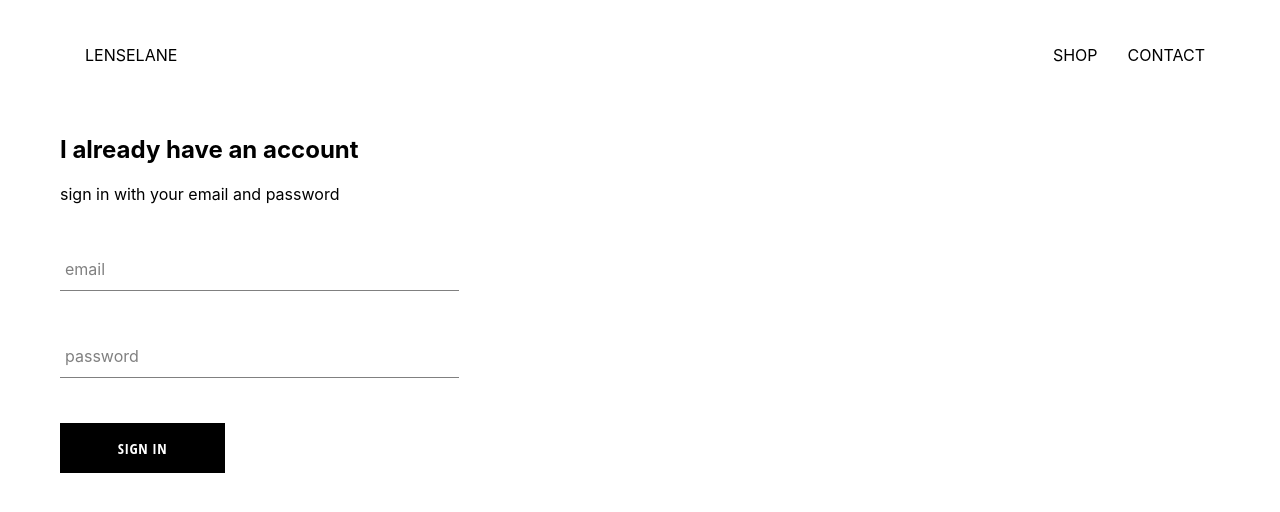
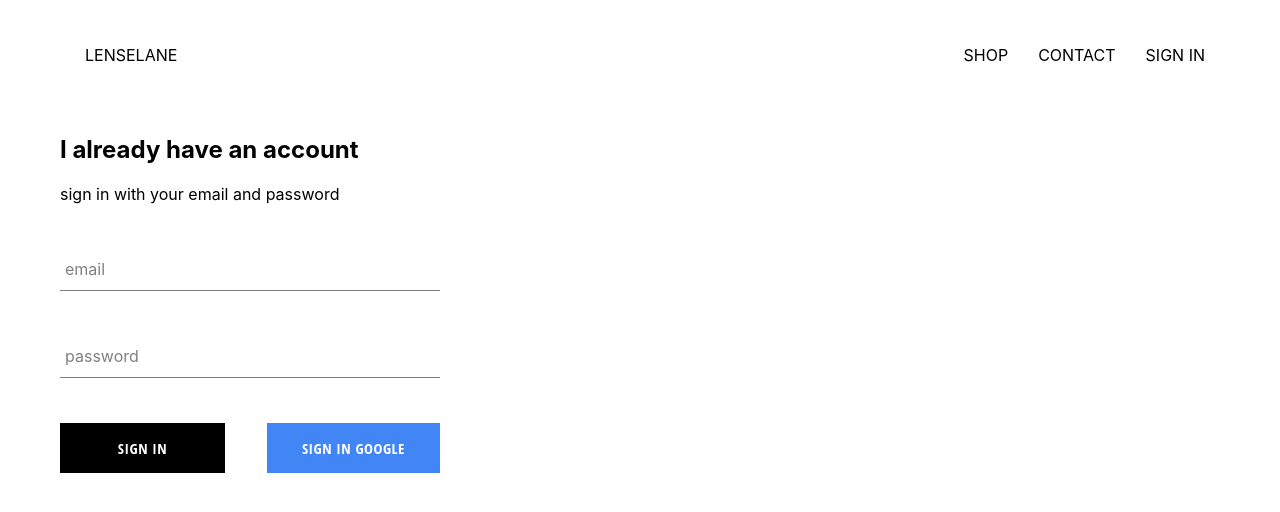
Before and after one commit to ashashishy/lenselane, a React (Create React App) app: page /signin in a window 1280 px wide. Shown: the top 512 px of the page. Built offline with nearby package versions, Linux system fonts and the light colour scheme; no server answers.

Commit message:
added signin in with google functionality using firebase

```diff
--- a/package.json
+++ b/package.json
@@ -7,9 +7,11 @@
     "@testing-library/jest-dom": "^4.2.4",
     "@testing-library/react": "^9.3.2",
     "@testing-library/user-event": "^7.1.2",
+    "firebase": "^7.17.1",
     "node-sass": "^4.14.1",
     "react": "^16.13.1",
     "react-dom": "^16.13.1",
+    "react-router-dom": "^5.2.0",
     "react-scripts": "3.4.1"
   },
   "scripts": {
--- a/src/App.css
+++ b/src/App.css
@@ -6,3 +6,6 @@
     text-decoration: none;
     color: black;
 }
+*{
+    box-sizing: border-box;
+}
--- a/src/App.js
+++ b/src/App.js
@@ -5,11 +5,26 @@
 import ShopPage from './pages/homepage/shop/shop.component';
 import Header from './components/home/home.component';
 import SignInAndSignUp from './pages/homepage/sign-in-and-sign-up/sign-in-and-sign-up.component';
+import {auth} from './firebase/firebase.util';
+class App extends React.Component{
+  constructor(){
+    super();
+    this.state={currentUser:null}
+  }
+  unsubscribeFromAuth=null;
+  componentDidMount(){
+    this.unsubscribeFromAuth=auth.onAuthStateChanged(user=>{
+      this.setState({currentUser:user});
+    });
+  }
+  componentWillUnmount(){
+    this.unsubscribeFromAuth();
+  }
 
-function App(){
+  render(){
     return(
       <div>
-      <Header />
+        <Header currentUser={this.state.currentUser} />
         <Switch>
           <Route exact path='/' component={Homepage} />
           <Route exact path='/shop' component={ShopPage} />
@@ -18,4 +33,5 @@
       </div>
     )
   }
+}
 export default App;
--- a/src/components/custom-button/custom-button.style.scss
+++ b/src/components/custom-button/custom-button.style.scss
@@ -19,4 +19,13 @@
       color: black;
       border: 1px solid black;
     }
+    &.google-sign-in{
+      background-color: #4285f4;
+      color: white;
+
+      &.hover{
+        background-color: #357ae8;
+        border: none;
+      }
+    }
   }
--- a/src/components/custom-button/cutom-button.component.jsx
+++ b/src/components/custom-button/cutom-button.component.jsx
@@ -1,7 +1,7 @@
 import React from 'react';
 import './custom-button.style.scss';
-const CustomButton=({children,...otherProps})=>(
-    <button className='custom-button'{...otherProps}>
+const CustomButton=({children,isGoogleSignIn,...otherProps})=>(
+    <button className={`${isGoogleSignIn?'google-sign-in':''} custom-button`}{...otherProps}>
         {children}
     </button>
 )
--- a/src/components/home/home.component.jsx
+++ b/src/components/home/home.component.jsx
@@ -1,8 +1,8 @@
 import React from 'react';
 import {Link} from 'react-router-dom';
 import './home.style.scss';
-
-const Header=()=>(
+import {auth} from '../../firebase/firebase.util';
+const Header=({currentUser})=>(
     <div className='header'>
         <Link to="/" className='logo-container'>
             LENSELANE
@@ -14,6 +14,11 @@
             <Link className='option' to="/contact">
                 CONTACT
             </Link>
+            {
+                currentUser?
+                <div className='option' onClick={()=>auth.signOut()}>SIGN OUT</div>:
+                <Link className='option' to="/signin">SIGN IN</Link>
+            }
         </div>
     </div>
 )
--- a/src/components/home/home.style.scss
+++ b/src/components/home/home.style.scss
@@ -20,6 +20,7 @@
 
       .option {
         padding: 10px 15px;
+        cursor: pointer;
       }
     }
   }
--- a/src/components/sign-in/sign-in.component.jsx
+++ b/src/components/sign-in/sign-in.component.jsx
@@ -2,6 +2,8 @@
 import './sign-in.style.scss';
 import CustomButton from '../custom-button/cutom-button.component';
 import FormInput from '../form-input/form-input.component';
+import {signInWithGoogle} from '../../firebase/firebase.util';
+
 class SIgnIn extends React.Component{
     constructor(props){
         super(props);
@@ -19,7 +21,6 @@
         const {value, name}=event.target;
         this.setState({[name]:value})
     }
-
     render(){
         return(
             <div className='sign-in'>
@@ -29,7 +30,10 @@
 
                     <FormInput handleChange={this.handleChange} type="email" value={this.state.email} required name="email" label="email"/>
                     <FormInput handleChange={this.handleChange} type="password" value={this.state.password} required name="password" label="password"/>
+                    <div className='button'>
                     <CustomButton type="submit">SIGN IN</CustomButton>
+                    <CustomButton onClick={signInWithGoogle} isGoogleSignIn>SIGN IN Google</CustomButton>
+                    </div>
                 </form>
             </div>
         )
--- a/src/components/sign-in/sign-in.style.scss
+++ b/src/components/sign-in/sign-in.style.scss
@@ -1,8 +1,12 @@
 .sign-in{
-    width: 30vw;
+    width: 380px;
     display: flex;
     flex-direction: column;
     .title {
         margin: 10px 0;
     }
+    .button{
+        display: flex;
+        justify-content: space-between;
+    }
 }
--- /dev/null
+++ b/src/firebase/firebase.util.js
@@ -0,0 +1,23 @@
+import firebase from 'firebase/app';
+import 'firebase/firestore';
+import 'firebase/auth';
+
+const config={
+        apiKey: "AIzaSyDvmQ5hg8MYdESJa5SrNVZaOvRpoJ_oXt0",
+        authDomain: "lenselane-e08ec.firebaseapp.com",
+        databaseURL: "https://lenselane-e08ec.firebaseio.com",
+        projectId: "lenselane-e08ec",
+        storageBucket: "lenselane-e08ec.appspot.com",
+        messagingSenderId: "106220753630",
+        appId: "1:106220753630:web:695ab9d84bf9b7dd7c284f",
+        measurementId: "G-HW03121EYX"
+      };
+
+      firebase.initializeApp(config);
+      export const auth=firebase.auth();
+      export const firestore=firebase.firestore();
+
+      const provider=new firebase.auth.GoogleAuthProvider();
+      provider.setCustomParameters({prompt:'select_account'});
+      export const signInWithGoogle=()=>auth.signInWithPopup(provider);
+      export default firebase;
```
Also changed, not shown: 1 other file (tests, documents, lock files or other folders). Lines whose indentation alone changed are shown as unchanged.
